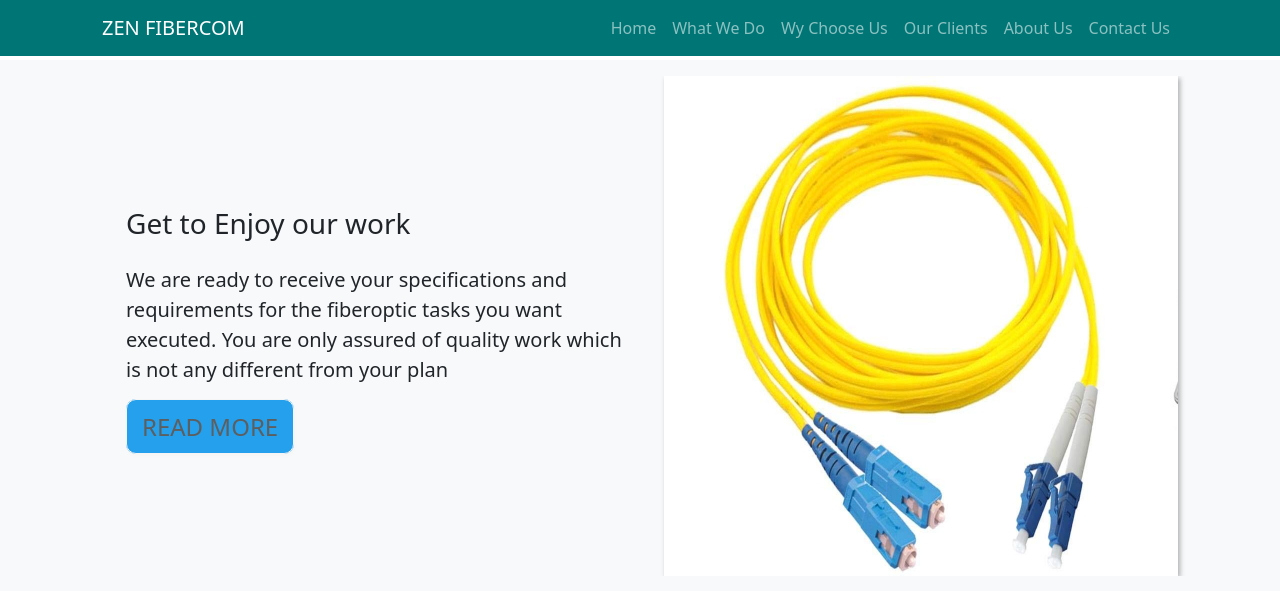
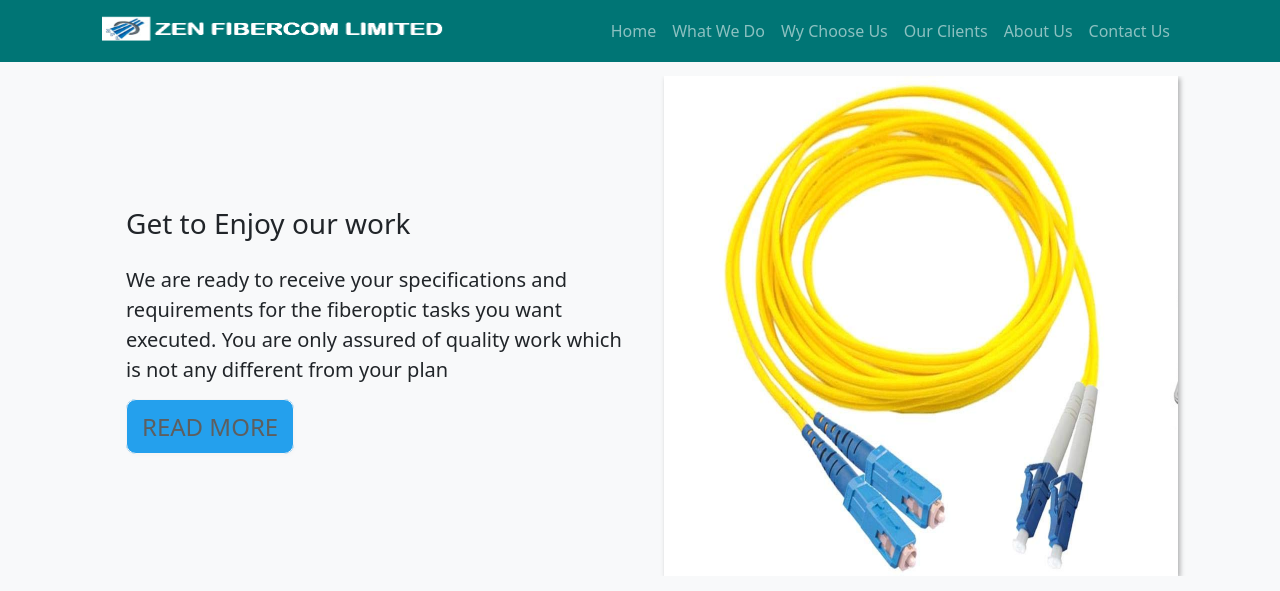
Before and after one commit to agoetee/zenfiber, a PHP site: page /bootweb.html in a window 1280 px wide. Shown: the top 591 px of the page. Run offline with PHP 8.4, Linux system fonts and the light colour scheme.

Commit message:
Added first logo for navbar brand

```diff
--- a/bootweb.html
+++ b/bootweb.html
@@ -14,7 +14,7 @@
 	<!-- Navbar area -->
 	<nav class="navbar navbar-expand-lg navbar-dark fixed-top">
 		<div class="container">
-			<a href="#" class="navbar-brand">ZEN FIBERCOM</a>
+			<a href="#" class="navbar-brand"><img src=".\img\iconAndName.gif" class="img-responsive"  alt="Navbar image & title"/></a>
 			<button class="navbar-toggler" type="button" data-bs-toggle="collapse" data-bs-target="#navmenu">
 				<span class="navbar-toggler-icon"></span>
 			</button>
@@ -368,8 +368,8 @@
 				</div>
 			</div>
 			<div class="row align-items-center justify-content-between pb-5">
-				<div class="col-md">
-					<h4 class="mb-4 text-center">Info</h4>
+				<div class="col-md pb-5">
+					<h4 class="mb-4 text-center align-top">Info</h4>
 					<table class="table table-borderless table-text">
 						<thead>
 							<tr>
--- a/style.css
+++ b/style.css
@@ -4,6 +4,14 @@ body::before {
 	height: 60px;
 }
 
+/* NAVBAR*/
+.navbar-brand > img {
+	max-height: 1.8em;
+	height: 70%;
+	width: 18em;
+	margin: 0 auto;
+}
+/* NAVBAR */
 .navbar-expand-lg {
 	background: #007575;
 }
```
Also changed, not shown: img/iconAndName.gif (added).
